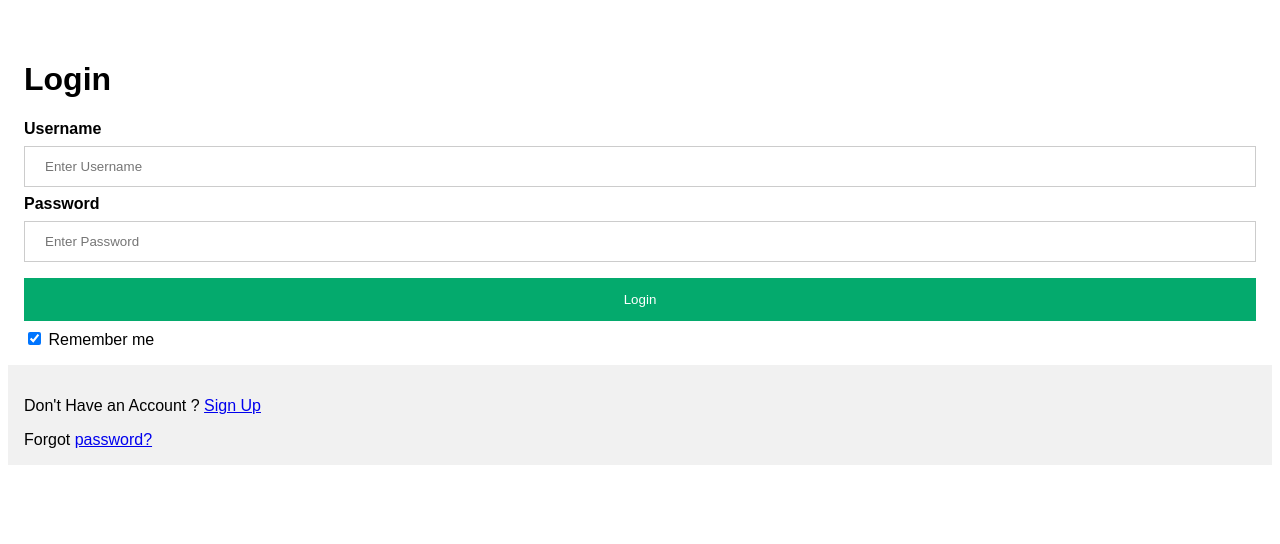
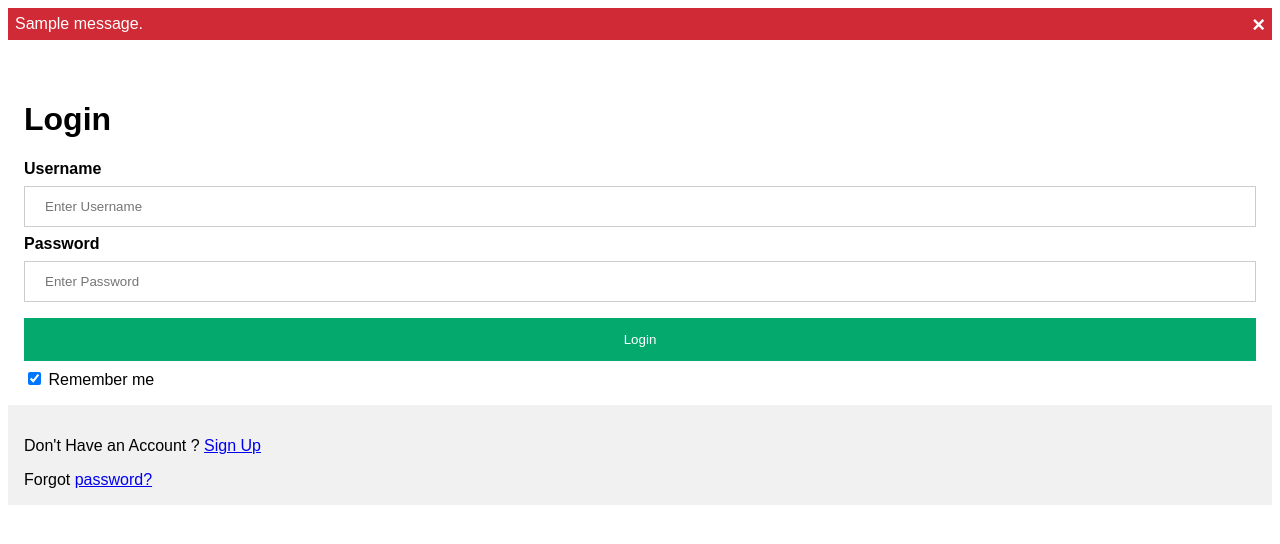
Before and after one commit to rkg5215/Flask_api_licensing, a Flask app: page /login in a window 1280 px wide. Shown: the top 544 px of the page. Run offline with Flask 3, Linux system fonts and the light colour scheme; one stand-in notice (Sample message) is shown.

Commit message:
Upgrade Flask

```diff
--- a/app.py
+++ b/app.py
@@ -1,6 +1,7 @@
 from flask import Flask, render_template, request, redirect, session,get_flashed_messages, flash
 import mysql.connector
 import os
+
 
 app=Flask(__name__)
 app.secret_key=os.urandom(24)
@@ -42,11 +43,8 @@ def login_validation():
         session['user_id']= users[0][0]
         return redirect ('/dashboard')
     else:
-        error = 'Wrong username and password'
-        return render_template('login.html', error=error)
-
-
-
+        flash("Invalid credentials. Check your account username and password")
+        return redirect('/login')
 
 
 @app.route('/add_user', methods =['POST'])
@@ -59,14 +57,15 @@ def add_user():
     cursor.execute("""Select * from users where username LIKE '{}' OR email LIKE '{}'""".format(username, email))
     users=cursor.fetchall()
     if len(users)>0:
-        error= 'username or email already exists'
-        return render_template("register.html", error = error)
+        flash("That username or email is already used, please choose another")
+        return redirect('/register')
     else:
         cursor.execute("""INSERT INTO users (name, email, username, password)
                             VALUES
                             ('{}','{}','{}','{}') """.format(name, email, username, password))
         conn.commit()
-        return "User Registered Successfully"
+        flash("User Registered Successfully")
+        return redirect ('/dashboard')
 
 
 @app.route('/logout')
--- a/static/css/style.css
+++ b/static/css/style.css
@@ -120,8 +120,8 @@ span.psw {
   }
 }
 .alert {
-  padding: 20px;
-  background-color: #f44336;
+  padding: 7px;
+  background-color: #cf2a35;
   color: white;
 }
 
--- a/templates/login.html
+++ b/templates/login.html
@@ -7,6 +7,13 @@
 <title>Login</title>
 </head>
 <body>
+   <div>
+      {% for message in get_flashed_messages() %}
+        <div class="alert">
+          <span class="closebtn" onclick="this.parentElement.style.display='none';">&times;</span>
+          {{ message }}.
+        </div>
+      {% endfor %}
 
       <form action="/login_validation" method="post">
         <div class="imgcontainer">
@@ -24,16 +31,11 @@
           <label>
             <input type="checkbox" checked="checked" name="remember"> Remember me
           </label>
-
         </div>
-    <strong>{{error}}</strong>
-  </div>
-    </div>
-
         <div class="container" style="background-color:#f1f1f1">
           <p>Don't Have an Account ? <a href="/register">Sign Up</a></p>
           <span class="">Forgot <a href="#">password?</a></span>
-
+        </div>
       </form>
     </div>
 </body>
```
Also changed, not shown: templates/register.html (+11 -3 lines). Lines whose indentation alone changed are shown as unchanged.
